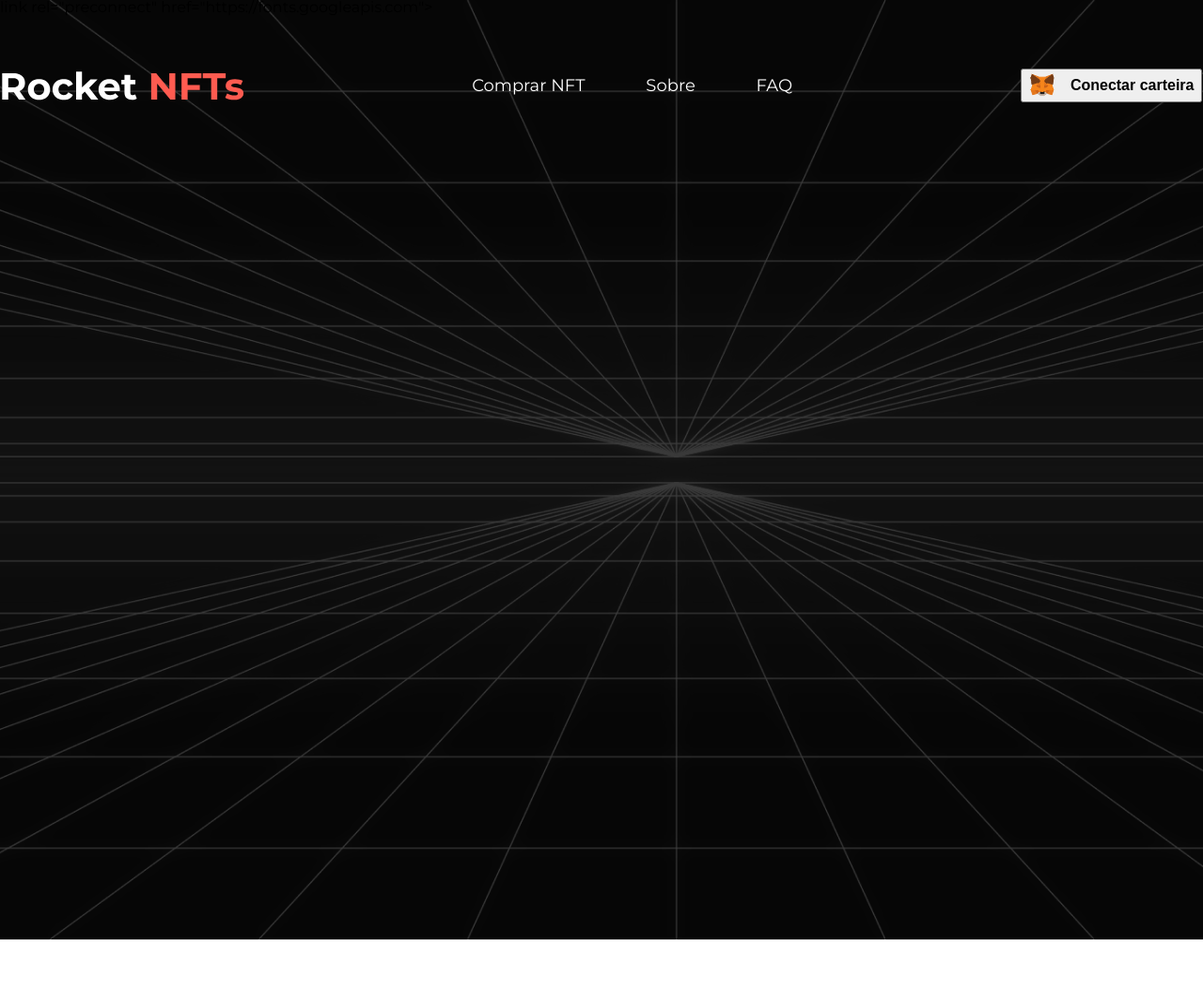
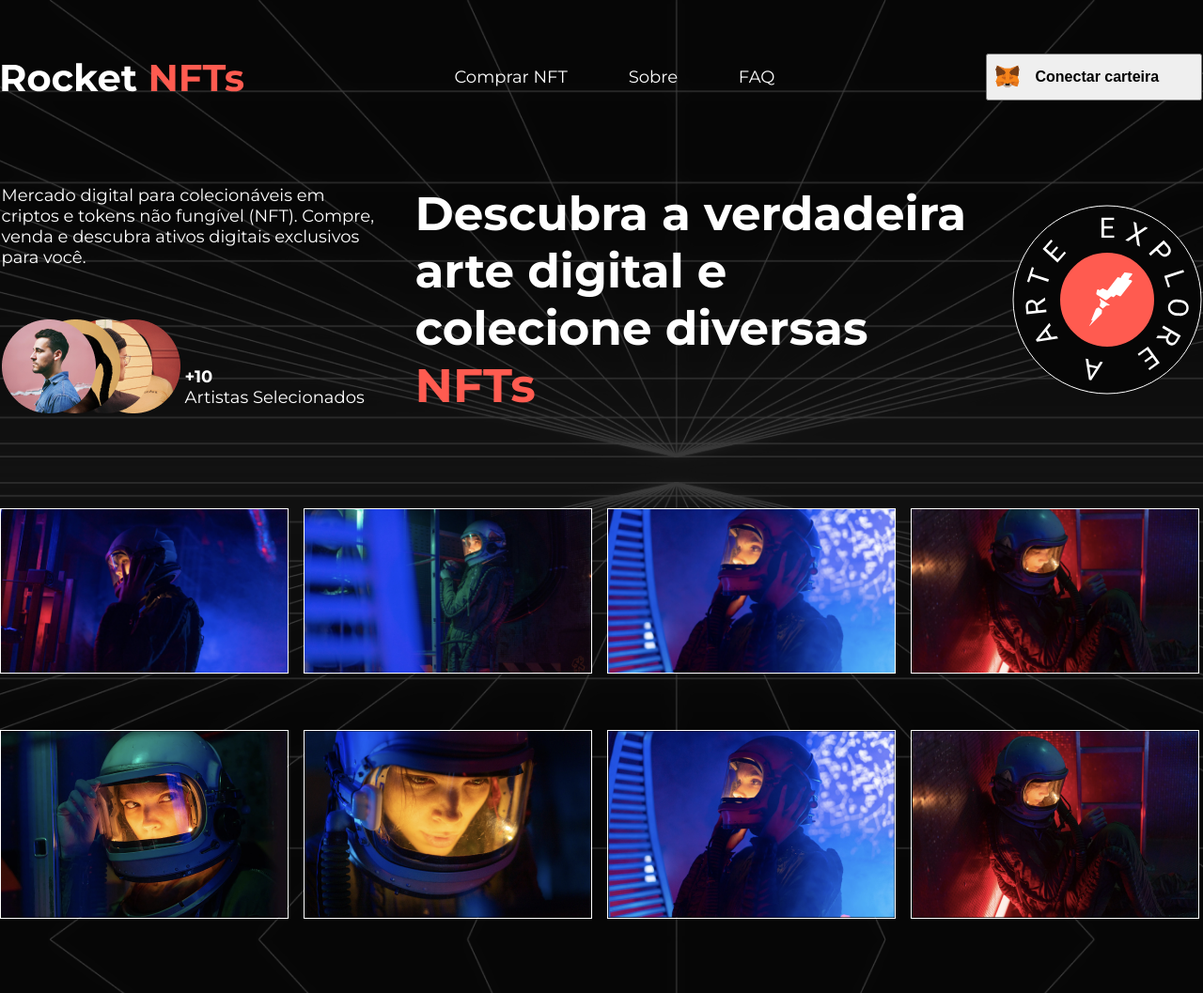
Before and after one commit to andreprogramador01/projeto-rocket-nfts, a plain HTML site: page index.html in a window 1280 px wide. Shown: the whole page at 94% size. Before the commit the page ends 1000 px from the top, so only its background shows below. Drawn offline with Linux system fonts and the light colour scheme.

Commit message:
finalização galeria

```diff
--- a/css/style.css
+++ b/css/style.css
@@ -9,9 +9,12 @@
   }
 *{
     box-sizing: border-box;
+    color: var(--text-color);
 
 }
-
+.texto-laranja{
+    color: var(--color-logo)
+}
 
 body{
     background: url("../assets/background.png");
@@ -42,6 +45,8 @@ body{
 .cabecalho__btn{
     display: flex;
     align-items:center;
+    width: 230px;
+    height:50px;
 }
 .cabecalho__btn img{
     width: 30px;
@@ -51,4 +56,71 @@ body{
     font-size:16px;
     font-weight:700;
     margin-left:15px;
+    color:var(--black-text)
 }
+.topo{
+    display: flex;
+    justify-content:space-between;
+    width: 1277px;
+    margin:90px auto 100px;
+}
+.topo__texto{
+    width: 401px;
+    font-size: 18px;
+    font-weight: 400;
+    line-height:22px;
+}
+.topo__titulo{
+    width:596px;
+    font-size: 50px;
+    font-weight:700;
+    line-height:61px;
+}
+.topo__avatares{
+    position:relative;
+    margin-top: 55px;
+}
+.topo__img1{
+    position: absolute;
+    top:0;
+    left:0;
+    z-index:4;
+}
+.topo__img2{
+    position: absolute;
+    top:0;
+    left:30px;
+    z-index:3;
+}
+.topo__img3{
+    position: absolute;
+    top:0;
+    left:60px;
+    z-index:2;
+}
+.topo__img4{
+    position: absolute;
+    top:0;
+    left:90px;
+    z-index:1;
+}
+.topo__selecionados{
+    left: 195px;
+    top:50px;
+    position: absolute;
+}
+.topo__selecionados span{
+    font-weight: 700;
+}
+.galeria{
+    display: flex;
+    gap:16px;
+}
+.galeria img{
+    border:1px solid white;
+    width:307px;
+    height:auto;
+}
+.m-top{
+    margin-top:60px;
+}
--- a/index.html
+++ b/index.html
@@ -5,7 +5,7 @@
     <meta http-equiv="X-UA-Compatible" content="IE=edge">
     <meta name="viewport" content="width=device-width, initial-scale=1.0">
     <title>Rocket NFTs</title>
-    link rel="preconnect" href="https://fonts.googleapis.com">
+    <link rel="preconnect" href="https://fonts.googleapis.com">
     <link rel="preconnect" href="https://fonts.gstatic.com" crossorigin>
     <link href="https://fonts.googleapis.com/css2?family=Montserrat:wght@400;500;700&display=swap" rel="stylesheet">
 
@@ -25,5 +25,41 @@
         </nav>
         <button class="cabecalho__btn"><img src="assets/logo_MetaMask.svg" alt=""> <span> Conectar carteira</span></button>
     </header>
+    <main>
+        <section class="topo">
+            <div class="topo__texto">
+                Mercado digital para colecionáveis em criptos e tokens não fungível (NFT).
+                Compre, venda e descubra ativos digitais exclusivos para você.
+                <div class="topo__avatares">
+                    <img class="topo__img1" src="assets/artista-1.png" alt="">
+                    <img class="topo__img2" src="assets/artista-2.png" alt="">
+                    <img class="topo__img3" src="assets/artista-3.png" alt="">
+                    <img class="topo__img4" src="assets/artista-4.png" alt="">
+                    <div class="topo__selecionados">
+                        <span>+10</span><br>
+                        Artistas Selecionados
+                    </div>
+                </div>
+
+            </div>
+            <div class="topo__titulo">Descubra a verdadeira
+                arte digital e colecione diversas <span class="texto-laranja">NFTs</span></div>
+            <img src="assets/badge.svg" alt="" class="topo__img">
+        </section>
+        <section class="galeria">
+            <img src="assets/astronauta 1.png" alt="">
+            <img src="assets/astronauta-2.png" alt="">
+            <img src="assets/astronauta-3.png" alt="">
+            <img src="assets/astronauta-4.png" alt="">
+
+        </section>
+        <section class="galeria m-top">
+            <img src="assets/galeria-5.png" alt="">
+            <img src="assets/galeria-6.png" alt="">
+            <img src="assets/galeria-7.png" alt="">
+            <img src="assets/galeria-8.png" alt="">
+
+        </section>
+    </main>
 </body>
 </html>
```
